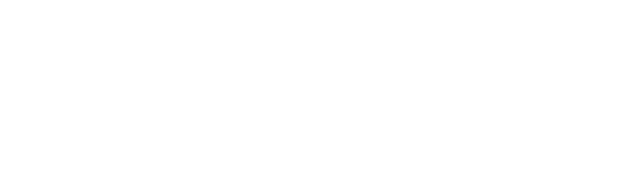
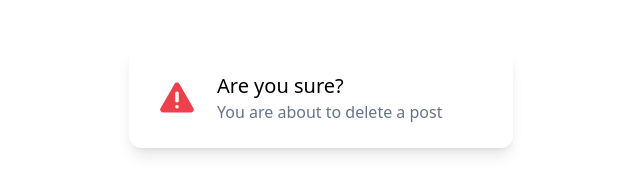
Before and after one commit to smannist/tailwind-sandbox, a plain HTML site: page tailwind-sandbox/01-utility-first/index.html in a window 1280 px wide. Shown: the whole page, without its empty margins (319-959 px from the left). Drawn offline with nearby package versions, Linux system fonts and the light colour scheme.

Commit message:
utility-first

```diff
--- a/tailwind-sandbox/01-utility-first/index.html
+++ b/tailwind-sandbox/01-utility-first/index.html
@@ -8,6 +8,14 @@
     <title>Message Alert</title>
   </head>
   <body>
-    <!-- Utility First -->
+    <div
+      class="flex items-center p-6 max-w-sm mx-auto bg-white rounded-xl shadow-lg space-x-4 mt-12"
+    >
+      <img class="w-12 h-12" src="../assets/img/warning.svg" alt="" />
+      <div>
+        <div class="text-xl font-medium text-black">Are you sure?</div>
+        <p class="text-slate-500">You are about to delete a post</p>
+      </div>
+    </div>
   </body>
 </html>
```
